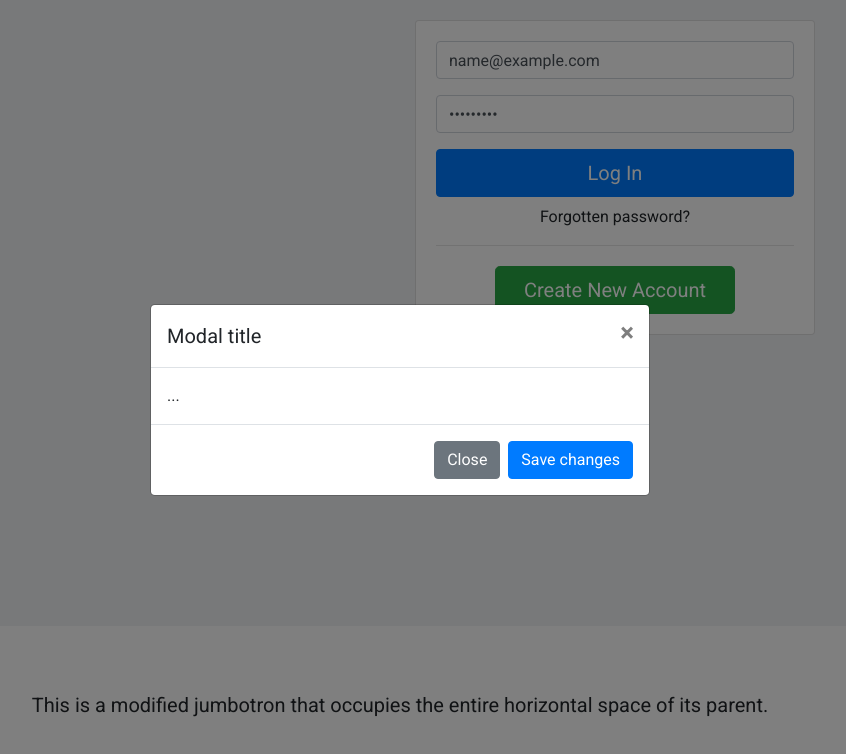
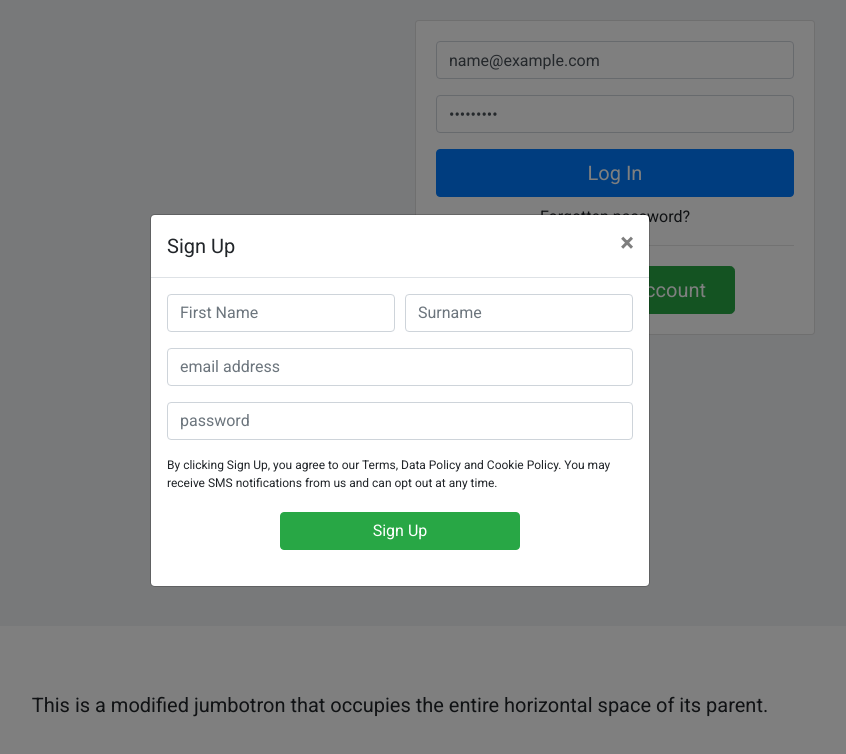
Before and after one commit to netiapaul/facebook_Clone, a React (Create React App) app: page / in a window 1280 px wide. Both pictures are taken after typing "name@example.com", "Sample123" into the empty fields and a click on the button "Create New Account". Shown: the top 754 px of the page, without its empty margins (240-1086 px from the left). Built offline with nearby package versions, Linux system fonts and the light colour scheme.

Commit message:
added registration modal

```diff
--- a/src/components/login/login.js
+++ b/src/components/login/login.js
@@ -41,21 +41,21 @@ const Login = ()=>{
                         <button type="button" className="btn btn-success btn-lg" data-toggle="modal" data-target="#exampleModal">Create New Account</button>
 
                         {/* MODAL OPENING */}
-                        <div className="modal fade" id="exampleModal" tabindex="-1" aria-labelledby="exampleModalLabel" aria-hidden="true">
+                        <div className="modal fade" id="exampleModal" tabIndex="-1" aria-labelledby="exampleModalLabel" aria-hidden="true">
                             <div className="modal-dialog-centered modal-dialog">
                                 <div className="modal-content">
                                     <div className="modal-header">
-                                    <h5 className="modal-title" id="exampleModalLabel">Modal title</h5>
+                                        <h5 className="modal-title" id="exampleModalLabel">Sign Up</h5>
+                                        {/* <p>It's quick and easy</p> */}
                                         <button type="button" className="close" data-dismiss="modal" aria-label="Close">
                                         <span aria-hidden="true">&times;</span>
+
                                         </button>
                                     </div>
                                     <div className="modal-body">
-                                    ...
-                                </div>
-                                <div className="modal-footer">
-                                    <button type="button" className="btn btn-secondary" data-dismiss="modal">Close</button>
-                                    <button type="button" className="btn btn-primary">Save changes</button>
+
+                                        {/* Register component Import */}
+                                        < Register />
                                     </div>
                                 </div>
                             </div>
--- /dev/null
+++ b/src/components/register/register.css
@@ -0,0 +1,5 @@
+.register_note {
+  font-size: 12px;
+  margin: 0px;
+}
+/*# sourceMappingURL=register.css.map */
--- a/src/components/register/register.js
+++ b/src/components/register/register.js
@@ -1,9 +1,37 @@
 import React from 'react';
-// import './register.css';
+import './register.css';
 
 const Register = () =>{
     return(
-        <p>Modal body text goes here.</p>
+        <form>
+  <div class="form-row">
+    <div class="form-group col-md-6">
+      <input type="email" class="form-control" id="firstname" placeholder="First Name"/>
+    </div>
+
+    <div class="form-group col-md-6">
+      <input type="password" class="form-control" id="surname" placeholder="Surname"/>
+    </div>
+  </div>
+
+  <div class="form-group">
+    <input type="email" class="form-control" id="email" placeholder="email address"/>
+  </div>
+
+  <div class="form-group">
+    <input type="password" class="form-control" id="password" placeholder="password"/>
+  </div>
+
+  <p className="register_note">
+  By clicking Sign Up, you agree to our Terms, Data Policy and Cookie Policy. You may receive SMS notifications from us and can opt out at any time.
+  </p>
+
+ <div className="text-center">
+    <button type="submit" class="btn btn-success">Sign Up</button>
+ </div>
+
+
+</form>
     )
 };
 
--- a/src/components/register/register.scss
+++ b/src/components/register/register.scss
@@ -0,0 +1,4 @@
+.register_note{
+    font-size: 12px;
+    margin: 0px;
+}
```
Also changed, not shown: 1 other file (tests, documents, lock files or other folders). Lines whose indentation alone changed are shown as unchanged.
